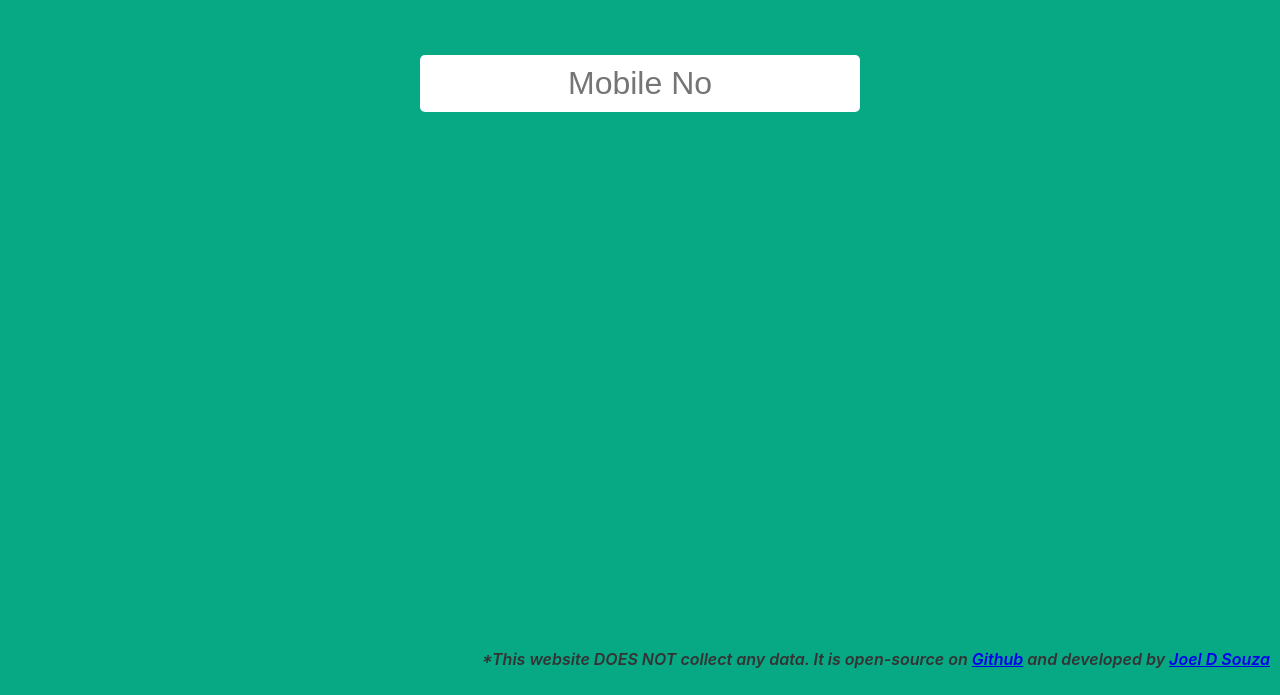
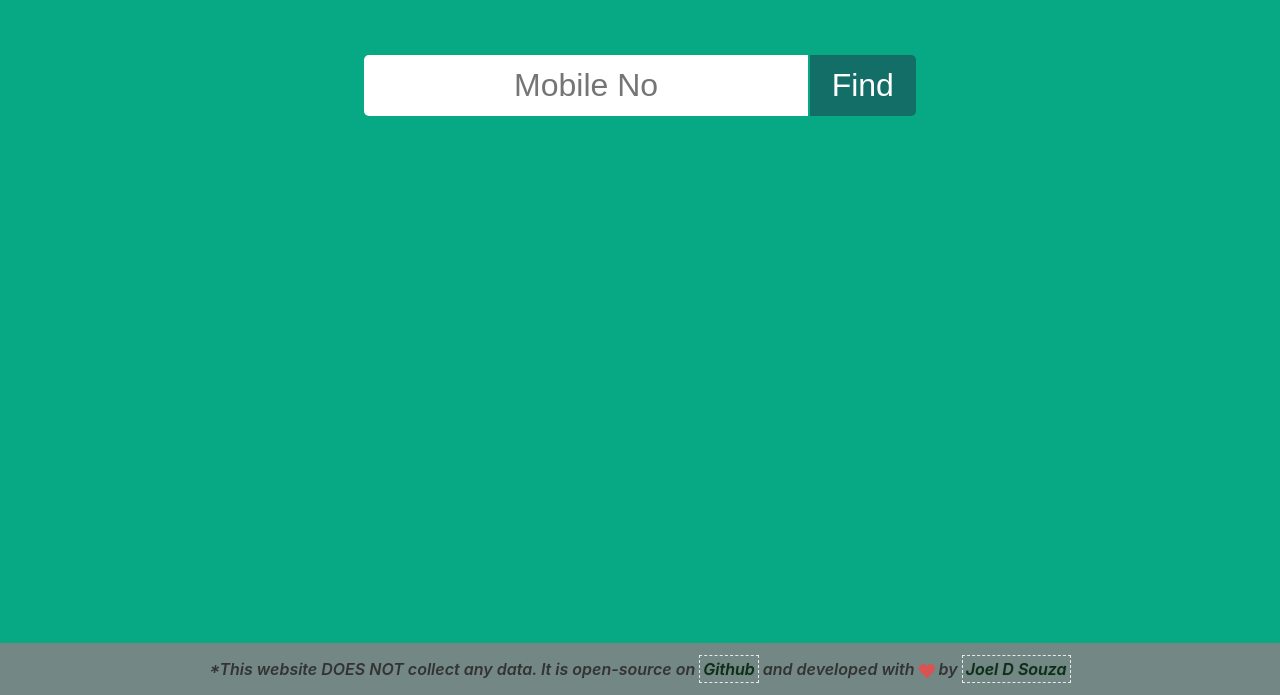
Before and after one commit to Reflex-Gravity/open_whatsapp_number, a plain HTML site: page index.html in a window 1280 px wide. Shown: the part 105-800 px from the top of the page. Drawn offline with Linux system fonts and the light colour scheme.

Commit message:
Updated design and added sw, prettier

```diff
--- a/index.html
+++ b/index.html
@@ -3,24 +3,35 @@
 <head>
     <meta charset="UTF-8">
     <meta http-equiv="X-UA-Compatible" content="IE=edge">
+    <meta name="description" content="Open mobile number on whatsapp easily.">
     <meta name="viewport" content="width=device-width, initial-scale=1.0">
     <title>Open Phone Number on WhatsApp</title>
     <style>
+        #logo {
+            position: fixed;
+            top: 10px;
+            left: 10px;
+        }
         body{
             background-color: #07a884;
-            font-family: -apple-system,system-ui,Segoe UI,Roboto,Helvetica Neue,Fira Sans,Ubuntu,Oxygen,Oxygen Sans,Cantarell,Droid Sans,Apple Color Emoji,Segoe UI Emoji,Segoe UI Emoji,Segoe UI Symbol,Lucida Grande,Helvetica,Arial,sans-serif;
+            font-family: -apple-system, system-ui, Segoe UI, Roboto;
             text-align: center;
-            margin: 0;
+        }
+        #app{
+            display: block;
+            margin: auto;
         }
         header{
             margin-top: 50px;
         }
         footer{
             position: fixed;
-            bottom: 10px;
-            right: 10px;
+            bottom: 0;
+            right: 0;
             color: #333;
             font-weight: 600;
+            background-color: #738784;
+            width: 100%;
             font-style: italic;
         }
 
@@ -28,17 +39,34 @@
             margin:auto;
         }
 
-        input{
+        input,
+        button {
             padding: 10px 10px;
             font-size: 32px;
             margin-top: 50px;
             text-align: center;
             border: 0;
-            border-radius: 5px;
+            border-radius: 5px 0px 0px 5px;
             outline: none;
+            transition: all 0.3s;
+            border: 2px solid transparent;
         }
 
-        input:focus{
+        button{
+            padding: 10px 20px;
+            cursor: pointer;
+            border-radius: 0px 5px 5px 0px;
+            background-color: rgb(18 110 102);
+            color: #fff;
+            margin-left: -3px;
+
+        }
+        button:hover{
+            background-color: transparent;
+            border: 2px solid #2e3e3a;
+        }
+
+        input:focus {
             box-shadow:0px 0px 14px 0px #fff
         }
 
@@ -49,23 +77,54 @@
             margin: 0;
         }
 
+        .whatsapp{
+            color:#2e3e3a;
+        }
+
         /* Firefox */
         input[type=number] {
             -moz-appearance: textfield;
         }
-
+        a{
+            color:rgb(10, 48, 23);
+            text-decoration: none;
+            font-weight: 600;
+            border: 1px dashed rgb(234, 232, 232);
+            padding: 3px;
+            text-shadow: 0px 0px 1px #636a69;
+        }
+        svg{
+            width: 1em;
+            text-shadow: 0px 0px 1px #636a69;
+            vertical-align: middle;
+            color: rgb(218, 83, 83);
+        }
     </style>
 </head>
 <body>
+    <div id="app">
         <header>
-            <h1>Easily open any Mobile Number on WhatsApp</h1>
+            <h1>Easily open any Mobile Number on <i class="whatsapp"><b>WhatsApp</b></i></h1>
         </header>
 
         <form action="https://api.whatsapp.com/send/">
             <input type="number" name="phone" id="phoneNo" placeholder="Mobile No">
+            <button type="submit">Find</button>
         </form>
         <footer>
-            <p>*This website DOES NOT collect any data. It is open-source on <a href="#" rel="noopener noreferrer">Github</a> and developed by <a href="https://joeldsouza.me/" target="_blank" rel="noopener noreferrer">Joel D Souza</a></p>
+            <p>*This website DOES NOT collect any data. It is open-source on <a href="#" rel="noopener noreferrer">Github</a> and developed with
+                <svg class="svg-inline--fa fa-heart fa-w-16" aria-hidden="true" focusable="false" data-prefix="fas" data-icon="heart" role="img" xmlns="http://www.w3.org/2000/svg" viewBox="0 0 512 512" data-fa-i2svg="">
+                    <path fill="currentColor" d="M462.3 62.6C407.5 15.9 326 24.3 275.7 76.2L256 96.5l-19.7-20.3C186.1 24.3 104.5 15.9 49.7 62.6c-62.8 53.6-66.1 149.8-9.9 207.9l193.5 199.8c12.5 12.9 32.8 12.9 45.3 0l193.5-199.8c56.3-58.1 53-154.3-9.8-207.9z"></path>
+                </svg>
+                by <a href="https://joeldsouza.me/" target="_blank" rel="noopener noreferrer">Joel D Souza</a></p>
         </footer>
+        <script>
+            window.addEventListener("load", () => {
+                if ("serviceWorker" in navigator) {
+                    navigator.serviceWorker.register("service-worker.js");
+                }
+            });
+        </script>
+    </div>
 </body>
 </html>
```
Also changed, not shown: service-worker.js (+89 -0 lines), .prettierrc.json (added), .webmanifest (added).
